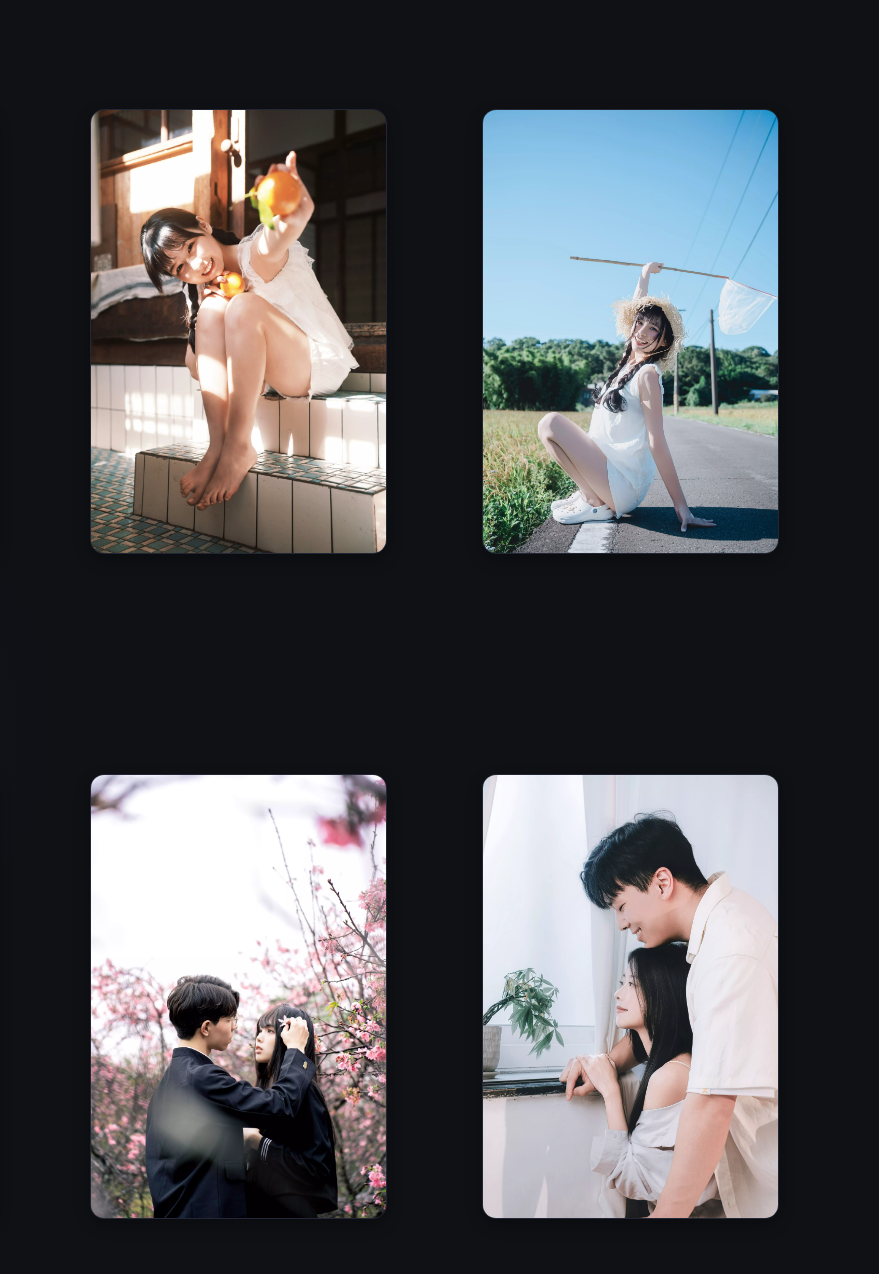
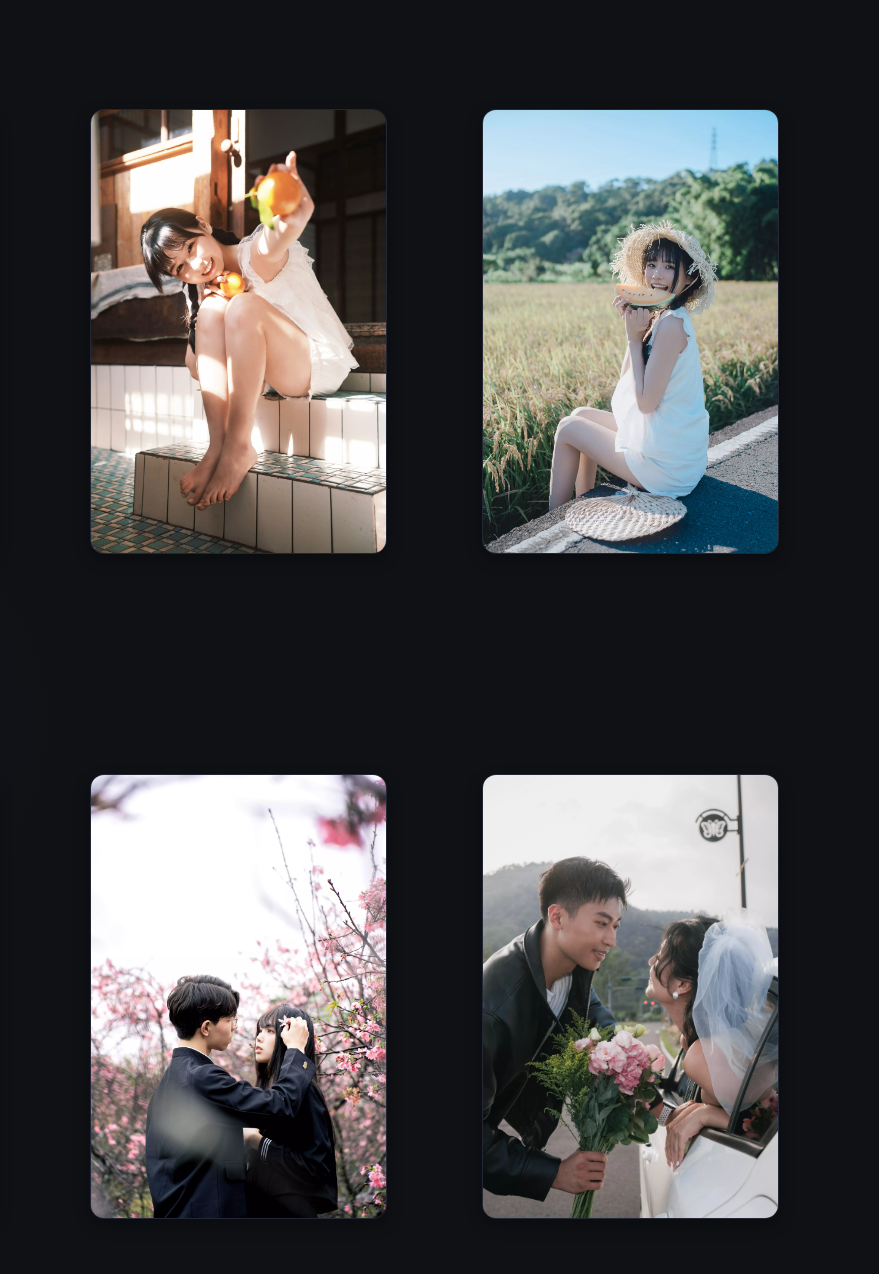
Before and after one commit to KCC6128/Jennifer, a plain HTML site: page works.html in a window 1280 px wide. Shown: the part 406-1680 px from the top of the page, 401-1280 px from the left. Drawn offline with nearby package versions, Linux system fonts and the light colour scheme.

Commit message:
upload works.html

```diff
--- a/works.html
+++ b/works.html
@@ -285,7 +285,7 @@
   <div class="grid">
     <figure class="card g3"><img src="img/works/日系寫真/貓咪浴衣.webp" alt="貓咪浴衣"><figcaption class="meta"></figcaption></figure>
     <figure class="card g3"><img src="img/works/日系寫真/居家坦芸.webp" alt="居家坦芸"><figcaption class="meta"></figcaption></figure>
-	<figure class="card g3"><img src="img/works/日系寫真/凡亞抓蝴蝶.webp" alt="凡亞抓蝴蝶"><figcaption class="meta"></figcaption></figure>
+	<figure class="card g3"><img src="img/works/日系寫真/凡亞西瓜.webp" alt="凡亞西瓜"><figcaption class="meta"></figcaption></figure>
   </div>
 </section>
 
@@ -294,7 +294,7 @@
   <div class="grid">
     <figure class="card g3"><img src="img/works/情侶寫真/CU情侶.webp" alt="CU情侶"><figcaption class="meta"></figcaption></figure>
     <figure class="card g3"><img src="img/works/情侶寫真/櫻花情侶.webp" alt="櫻花情侶"><figcaption class="meta"></figcaption></figure>
-	<figure class="card g3"><img src="img/works/情侶寫真/Irene情侶.webp" alt="Irene情侶"><figcaption class="meta"></figcaption></figure>
+	<figure class="card g3"><img src="img/works/情侶寫真/電影感婚紗.webp" alt="電影感婚紗"><figcaption class="meta"></figcaption></figure>
   </div>
 </section>
 
@@ -312,7 +312,7 @@
   <div class="grid">
     <figure class="card g3"><img src="img/works/棚拍寫真/可可草莓.webp" alt="可可草莓"><figcaption class="meta"></figcaption></figure>
 	<figure class="card g3"><img src="img/works/棚拍寫真/艾瑞斯泡泡.webp" alt="艾瑞斯泡泡"><figcaption class="meta"></figcaption></figure>
-	<!--<figure class="card g3"><img src="img/works/棚拍寫真/Irene生日.webp" alt=""><figcaption class="meta"></figcaption></figure>-->
+	<figure class="card g3"><img src="img/works/棚拍寫真/黑白照.webp" alt="黑白照"><figcaption class="meta"></figcaption></figure>
   </div>
 </section>
 
@@ -321,7 +321,7 @@
   <div class="grid">
     <figure class="card g3"><img src="img/works/輕婚紗寫真/點點婚紗.webp" alt="點點婚紗"><figcaption class="meta"></figcaption></figure>
 	<figure class="card g3"><img src="img/works/輕婚紗寫真/坦芸婚紗.webp" alt="坦芸婚紗"><figcaption class="meta"></figcaption></figure>
-	<!--<figure class="card g3"><img src="img/works/輕婚紗寫真/Irene生日.webp" alt=""><figcaption class="meta"></figcaption></figure>-->
+	<figure class="card g3"><img src="img/works/輕婚紗寫真/櫻花婚紗.webp" alt="櫻花婚紗"><figcaption class="meta"></figcaption></figure>
   </div>
 </section>
 
```
